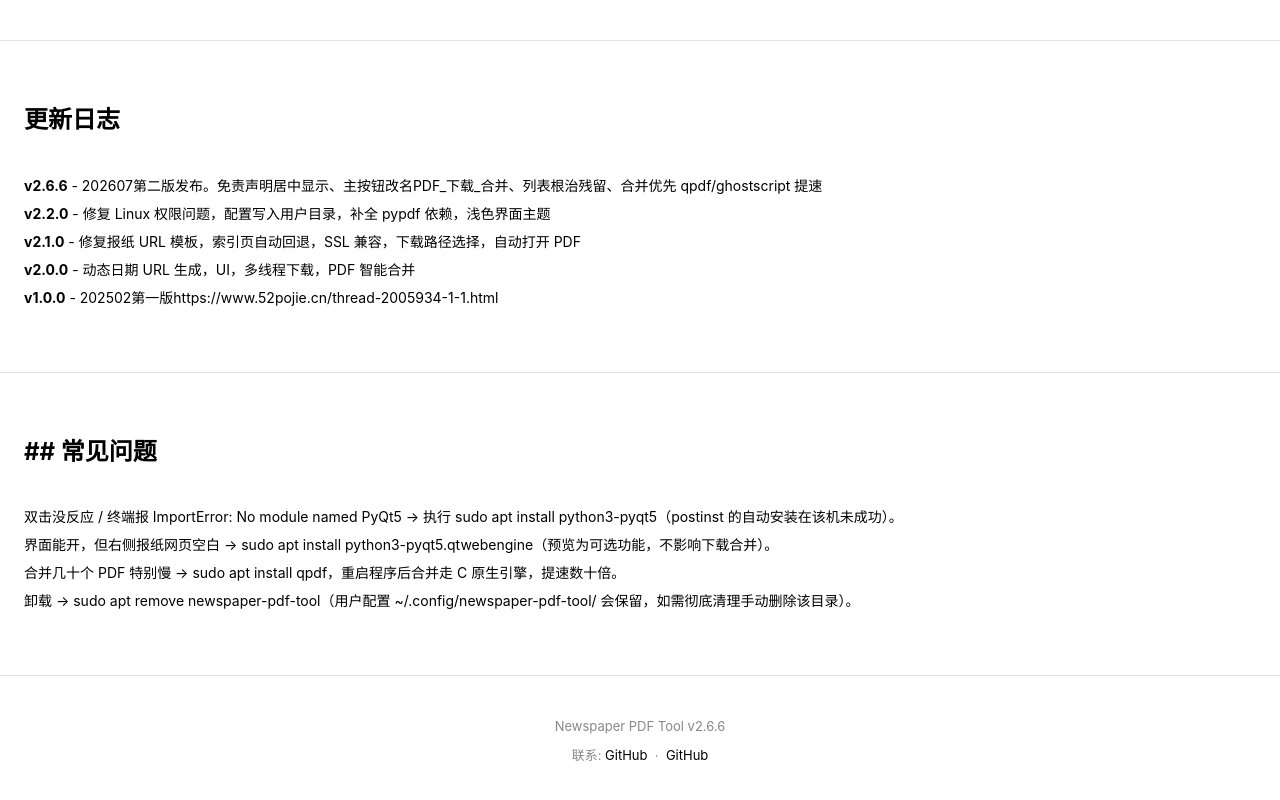
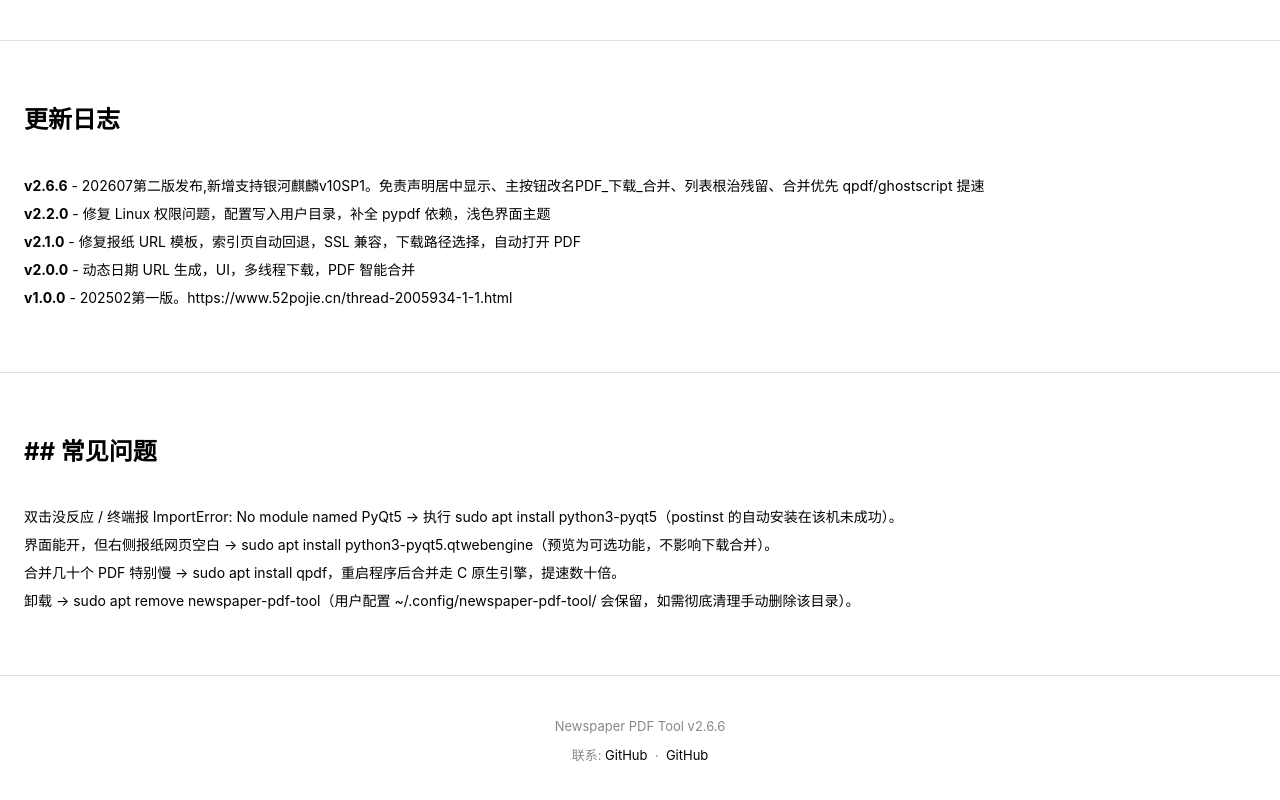
Before and after one commit to 25121814/newspaper-pdf-tool, a website: page vercel-site/index.html in a window 1280 px wide. Shown: the part 2824-3624 px from the top of the page. Drawn offline with Linux system fonts and the light colour scheme.

Commit message:
Update index.html

```diff
--- a/vercel-site/index.html
+++ b/vercel-site/index.html
@@ -296,11 +296,11 @@
 <section>
     <h2>更新日志</h2>
     <div style="font-size: 14px; line-height: 2;">
-        <p><strong>v2.6.6</strong> - 202607第二版发布。免责声明居中显示、主按钮改名PDF_下载_合并、列表根治残留、合并优先 qpdf/ghostscript 提速</p>
+        <p><strong>v2.6.6</strong> - 202607第二版发布,新增支持银河麒麟v10SP1。免责声明居中显示、主按钮改名PDF_下载_合并、列表根治残留、合并优先 qpdf/ghostscript 提速</p>
         <p><strong>v2.2.0</strong> - 修复 Linux 权限问题，配置写入用户目录，补全 pypdf 依赖，浅色界面主题</p>
         <p><strong>v2.1.0</strong> - 修复报纸 URL 模板，索引页自动回退，SSL 兼容，下载路径选择，自动打开 PDF</p>
         <p><strong>v2.0.0</strong> - 动态日期 URL 生成，UI，多线程下载，PDF 智能合并</p>
-        <p><strong>v1.0.0</strong> - 202502第一版https://www.52pojie.cn/thread-2005934-1-1.html</p>
+        <p><strong>v1.0.0</strong> - 202502第一版。https://www.52pojie.cn/thread-2005934-1-1.html</p>
     </div>
 </section>
 
```
